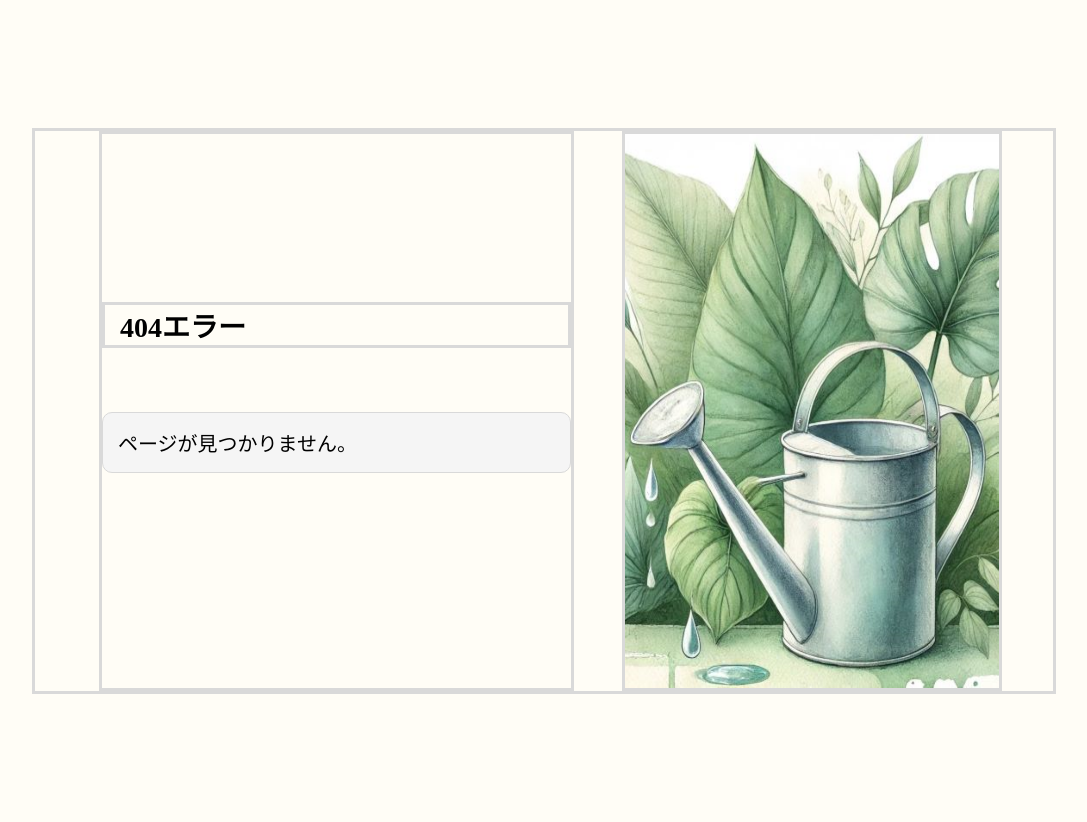
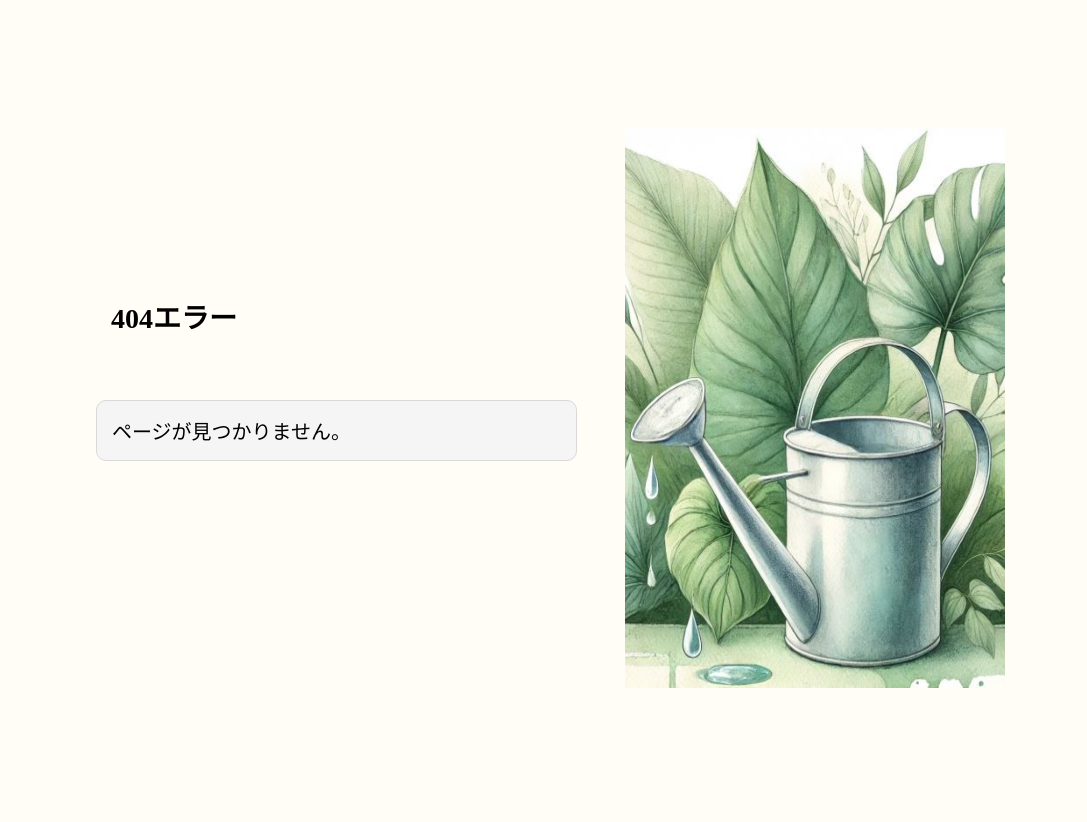
Before and after one commit to redeye0077/raretech_hackason_chat, a Flask app: template ChatApp/templates/error/404.html in a window 1280 px wide. Shown: the part 112-934 px from the top of the page, without its empty margins (96-1183 px from the left). After the commit the page ends 800 px from the top, so only its background shows below. Run offline with Flask 2, Linux system fonts and the light colour scheme; the template is opened without the code that fills it: most values are stand-ins (such as "Sample title", 1, 10 or a date in 2020).

Commit message:
ガイド線消去　クラス名修正

```diff
--- a/ChatApp/static/css/error.css
+++ b/ChatApp/static/css/error.css
@@ -1,9 +1,6 @@
 .error-main-wrapper{
     display: flex;
     justify-content: center;
-
-    border-color: var(--gray);
-  border-style: solid;
 }
 
 .error-main-container{
@@ -12,9 +9,6 @@
     display: flex;
     justify-content: center;
     gap: 3rem;
-
-    border-color: var(--gray);
-  border-style: solid;
 }
 
 .error-column-left{
@@ -23,18 +17,11 @@
     display: flex;
     flex-direction: column;
     gap: 2rem;
-
-    border-color: var(--gray);
-  border-style: solid;
 }
 
 .error-title{
     margin-top: 21vh;
     padding: 0 15px;
-
-
-  border-color: var(--gray);
-  border-style: solid;
 }
 
 .error-title-size{
@@ -67,6 +54,4 @@
     height: 560px;
     width: 380px;
     margin-right: 5%;
-    border-color: var(--gray);
-  border-style: solid;
 }
```
